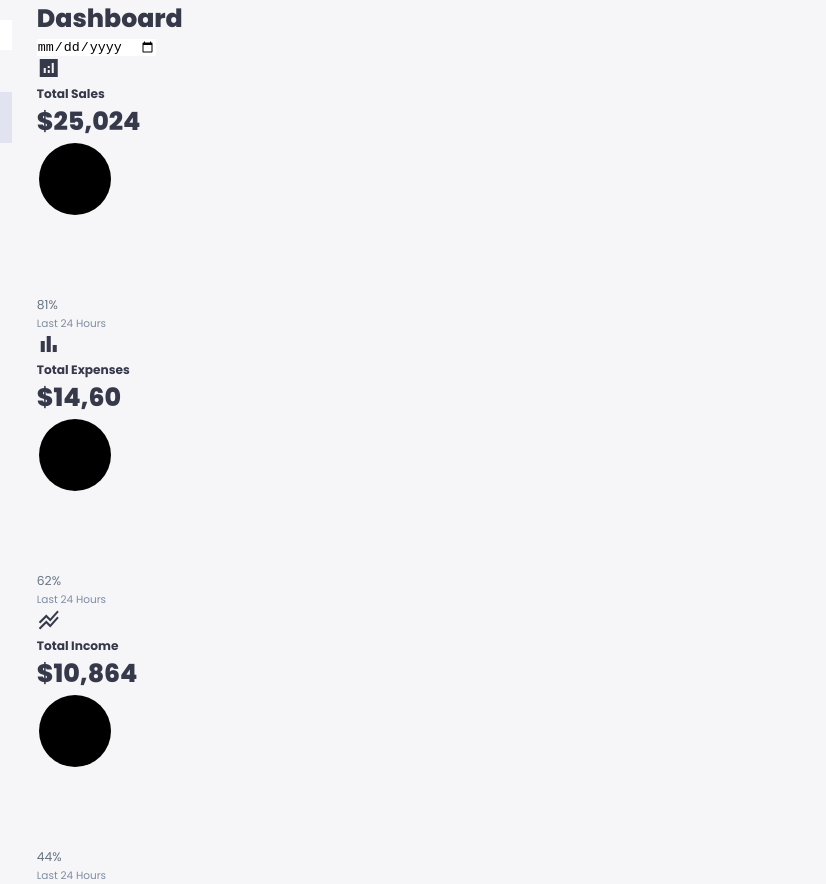
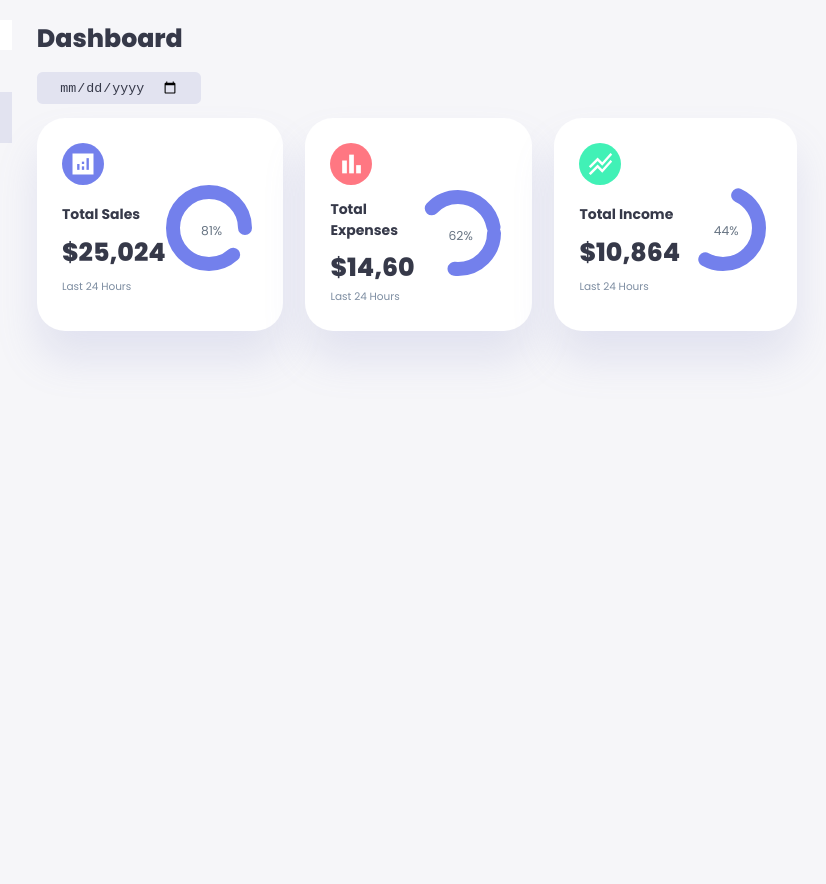
Before and after one commit to nathanzd/admin-painel, a plain HTML site: page index.html in a window 1280 px wide. Shown: the full height of the page, 210-1036 px from the left. After the commit the page ends 800 px from the top, so only its background shows below. Drawn offline with Linux system fonts and the light colour scheme.

Commit message:
Main Insights

```diff
--- a/style.css
+++ b/style.css
@@ -224,3 +224,121 @@ aside .sidebar .message-count{
 }
 
 /* ==========MAIN===========*/
+
+main{
+    margin-top: 1.4rem;
+
+}
+
+main .date{
+    display: inline-block;
+    background-color: var(--color-light);
+    border-radius: var(--border-radius-1);
+    margin-top: 1rem;
+    padding: 0.5rem 1.6rem;
+
+}
+
+main .date input[type="date"]{
+    background: transparent ;
+    color: var(--color-dark);
+}
+
+main .insights{
+    display: grid;
+    grid-template-columns: repeat(3,1fr);
+    gap:1.6rem;
+
+}
+
+main .insights > div{
+    background: var(--color-white);
+    padding: var(--card-padding);
+    border-radius: var(--card-border-radius);
+    margin-top: 1rem;
+    box-shadow: var(--box-shadow);
+    transition: all 300ms ease;
+}
+
+main .insights > div:hover{
+    box-shadow: none;
+}
+main .insights > div span{
+    background: var(--color-primary);
+    padding: 0.5rem;
+    width: 41.99px;
+    border-radius: 50%;
+    color: var(--color-white);
+    font-size: 2rem;
+}
+
+main .insights > div.expenses span{
+    background: var(--color-danger);
+
+}
+main .insights > div.income span{
+    background: var(--color-success);
+}
+
+main .insights > div .middle{
+    display: flex;
+    align-items: center;
+    justify-content: space-between;
+}
+
+main .insights h3{
+    margin: 1rem 0 0.6rem;
+    font-size: 1rem;
+}
+
+
+main .insights .progress{
+    position: relative;
+    width: 92px;
+    height: 92px;
+    border-radius: 50%;
+
+}
+
+main .insights svg{
+    width: 7rem;
+    height: 7rem;
+
+}
+
+main .insights svg circle{
+    fill:none;
+    stroke: var(--color-primary);
+    stroke-width: 14px;
+    stroke-linecap:round ;
+    transform: translate(5px,5px);
+    stroke-dasharray: 110;
+    stroke-dashoffset: 92;
+}
+
+main .insights .sales svg circle{
+    stroke-dashoffset: -30;
+    stroke-dasharray: 200;
+}
+
+main .insights .expenses svg circle{
+    stroke-dashoffset: 20;
+    stroke-dasharray: 80;
+}
+
+
+main .insights .income svg circle{
+    stroke-dashoffset: 35;
+    stroke-dasharray: 110;
+}
+main .insights .progress .number{
+    position: absolute;
+    top: 0;
+    left: 0;
+    height: 100%;
+    width: 100%;
+    display: flex;
+    justify-content: center;
+    align-items: center;
+
+}
```
